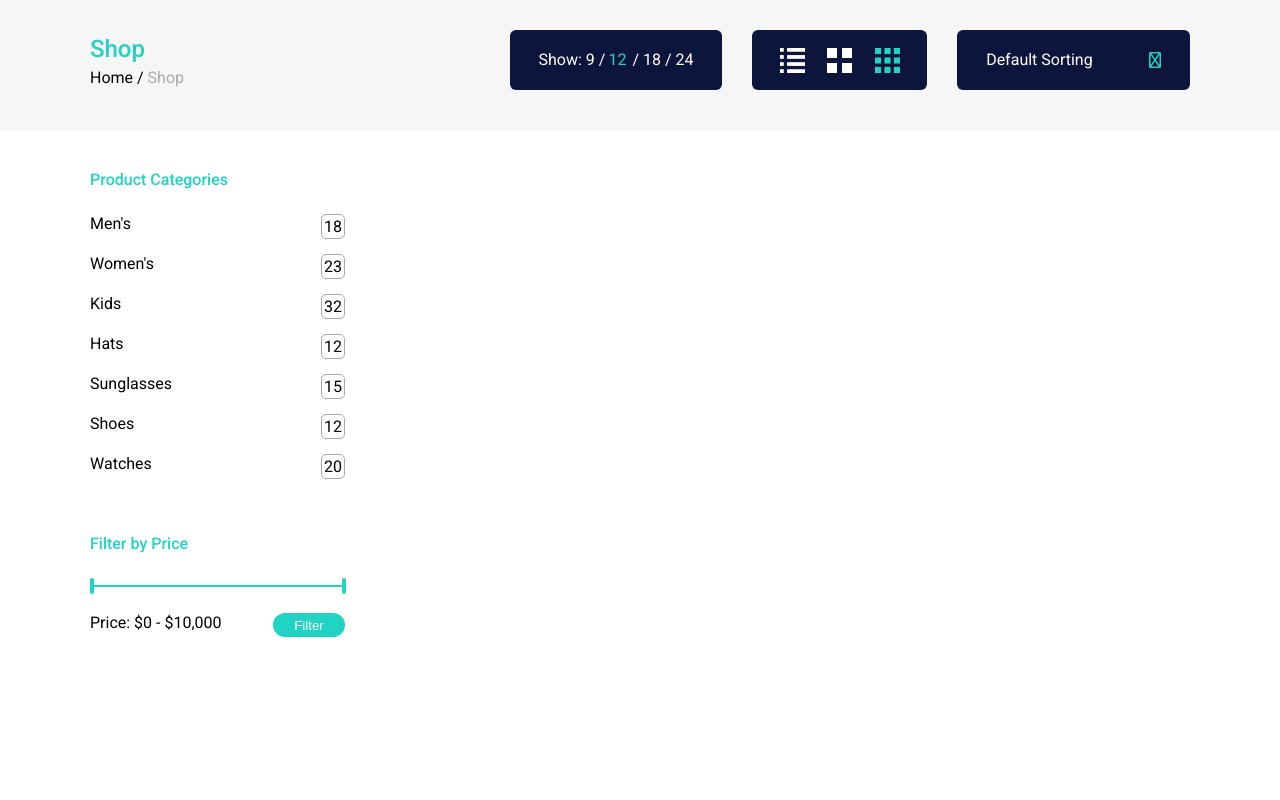
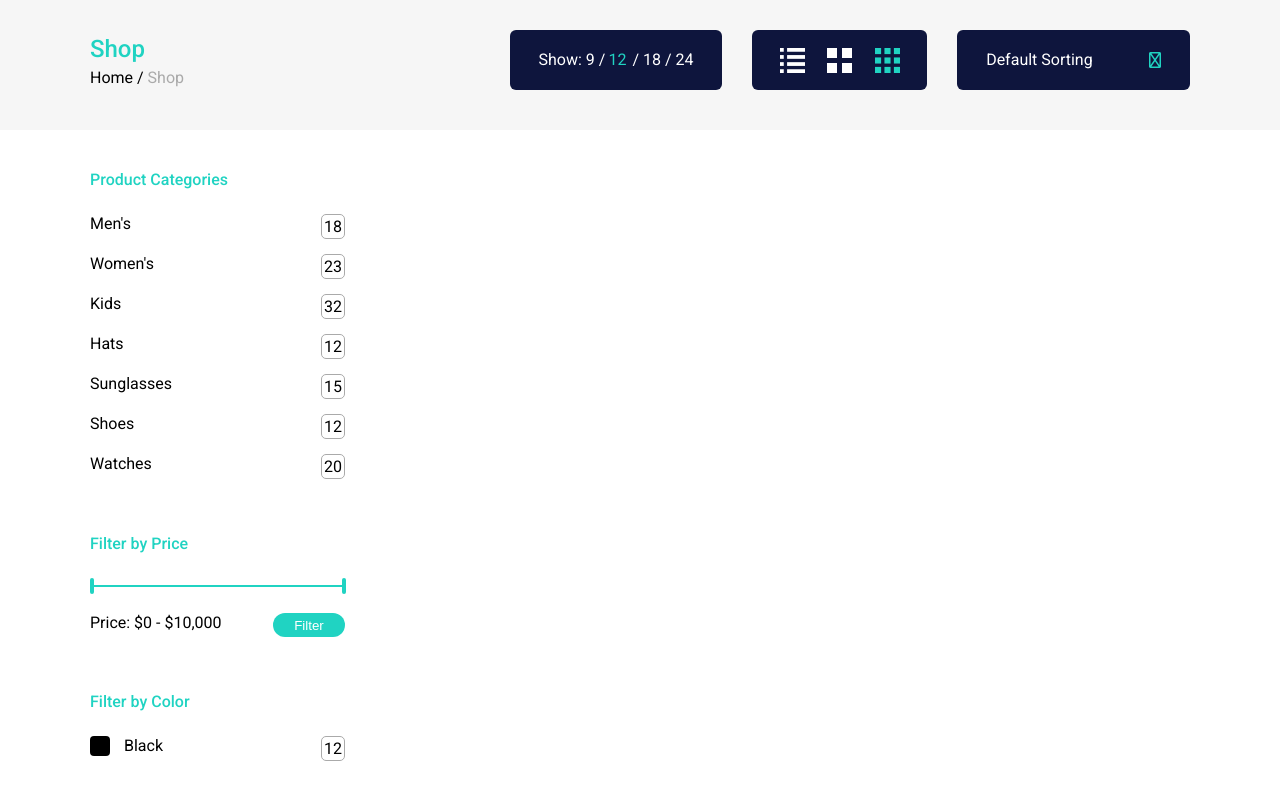
Before and after one commit to ScrumWin21/ScrumFrontEnd, a React (Create React App) app: page /ShopPage in a window 1280 px wide. Shown: the part 629-1429 px from the top of the page. Before the commit the page ends 1321 px from the top, so only its background shows below. Built offline with nearby package versions, Linux system fonts and the light colour scheme.

Commit message:
Item #100 -  working with structure

```diff
--- a/scss/ShopPage/_shopBannerLeft.scss
+++ b/scss/ShopPage/_shopBannerLeft.scss
@@ -15,7 +15,7 @@
     }
 }
 
-.shopBannerLeft-container-content {
+.shopBannerLeft-container-content-hoverAll {
     width: 100%;
     display: flex;
     margin-bottom: 15px;
@@ -32,7 +32,7 @@
     }
 }
 
-.shoperBannerLeft-numberBox {
+.shopBannerLeft-numberBox {
     border: 1px solid #AAAAAA;
     border-radius: 5px;
     padding:2px;
@@ -48,3 +48,21 @@
     cursor: pointer;
     margin-right: 0;
 }
+
+.shopBannerLeft-colorBox {
+    width: 20px;
+    height: 20px;
+    background-color: black;
+    border-radius: 4px;
+    margin-right: 14px;
+}
+
+.shopBannerLeft-container-content-color {
+    width: 100%;
+    display: flex;
+    margin-bottom: 15px;
+    justify-content: space-between;
+    font-family: $FontMain;
+    cursor: pointer;
+
+}
--- a/src/components/shopDetails/ShopComponents/ShopLeftBanner/ShopLeftBannerProductCategories.js
+++ b/src/components/shopDetails/ShopComponents/ShopLeftBanner/ShopLeftBannerProductCategories.js
@@ -38,9 +38,9 @@ export const ShopBannerLeftProductCategories = () => {
       <div className="shopBannerLeft-title">Product Categories</div>
       <div className="shopBannerLeft-container">
         {productCategories.map((productCategories) => (
-          <div className="shopBannerLeft-container-content">
+          <div className="shopBannerLeft-container-content-hoverAll">
             <div>{productCategories.category}</div>
-            <div className="shoperBannerLeft-numberBox">
+            <div className="shopBannerLeft-numberBox">
               {productCategories.count}
             </div>
           </div>
--- a/src/components/shopDetails/ShopComponents/ShopLeftBanner/ShopLeftFilterByColor.js
+++ b/src/components/shopDetails/ShopComponents/ShopLeftBanner/ShopLeftFilterByColor.js
@@ -1,8 +1,19 @@
 import React from "react";
 
 export const ShopLeftFilterByColor = () => {
-    return (
-        <>
-        </>
-    )
-}
+  return (
+    <>
+      <div className="shopBannerLeft-title">Filter by Color</div>
+      <div className="shopBannerLeft-container">
+        <div className="shopBannerLeft-container-content-color">
+          <div className="flex">
+            <div className="shopBannerLeft-colorBox"></div>
+            <div>Black</div>
+          </div>
+
+          <div className="shopBannerLeft-numberBox">12</div>
+        </div>
+      </div>
+    </>
+  );
+};
--- a/src/components/shopDetails/ShopComponents/ShopLeftBanner/ShopLeftFilterByPrice.js
+++ b/src/components/shopDetails/ShopComponents/ShopLeftBanner/ShopLeftFilterByPrice.js
@@ -1,5 +1,5 @@
 import React from "react";
-import ShopFilterByPriceSlider from "../../../../images/shopImages/shopSliderBar.svg"
+import ShopFilterByPriceSlider from "../../../../images/shopImages/shopSliderBar.svg";
 
 export const ShopFilterByPrice = () => {
   return (
@@ -7,11 +7,11 @@ export const ShopFilterByPrice = () => {
       <div className="shopBannerLeft-title">Filter by Price</div>
       <div className="shopBannerLeft-container">
         <img src={ShopFilterByPriceSlider}></img>
-                <div className="shopBannerLeft-container-content">
+        <div className="shopBannerLeft-container-content-hoverAll">
           <div>Price: $0 - $10,000</div>
           <button className="shopFilterButton">Filter</button>
         </div>
       </div>
     </>
-    )
-}
+  );
+};
```
Lines whose indentation alone changed are shown as unchanged.
